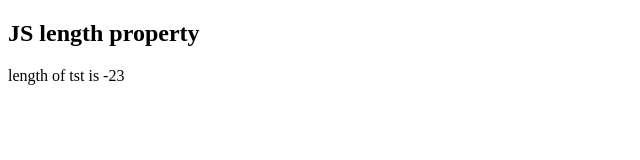
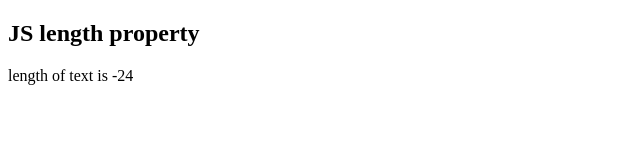
Before and after one commit to AthanaseJS/js-exercises, a plain HTML site: page js-exercises/Part4Events/w3Exercise1.3.html in a window 1280 px wide. Shown: the full height of the page, 0-640 px from the left. Drawn offline with Linux system fonts and the light colour scheme.

Commit message:
syncronization

```diff
--- a/js-exercises/Part4Events/w3Exercise1.3.html
+++ b/js-exercises/Part4Events/w3Exercise1.3.html
@@ -10,9 +10,9 @@
     <p id="demo"></p>
 
     <script>
-      var txt = 'This is the JavaScript.'
+      var txt = 'This is the JavaScript !'
       document.getElementById('demo').innerHTML =
-        'length of tst is -' + txt.length
+        'length of text is -' + txt.length
     </script>
   </body>
 </html>
```
